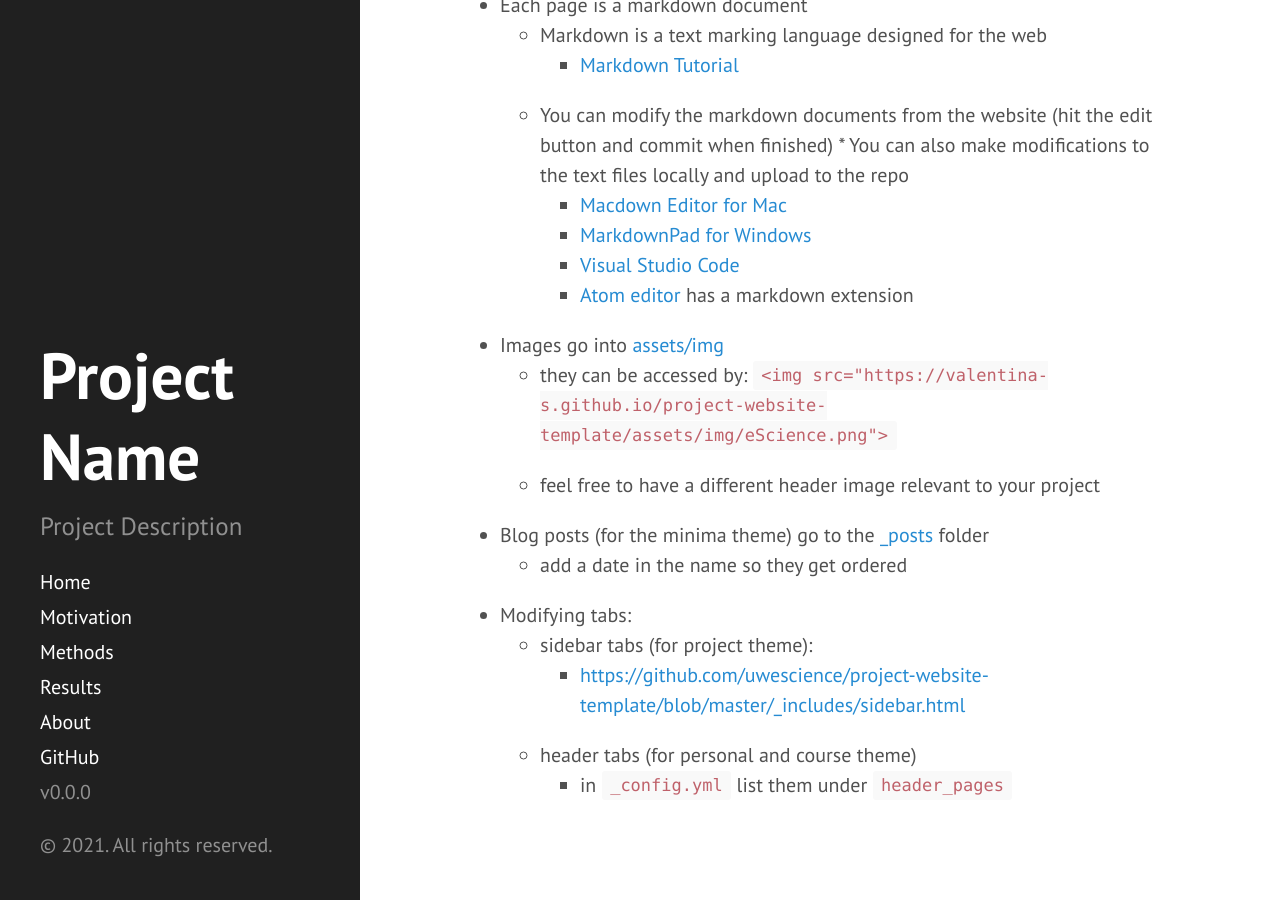
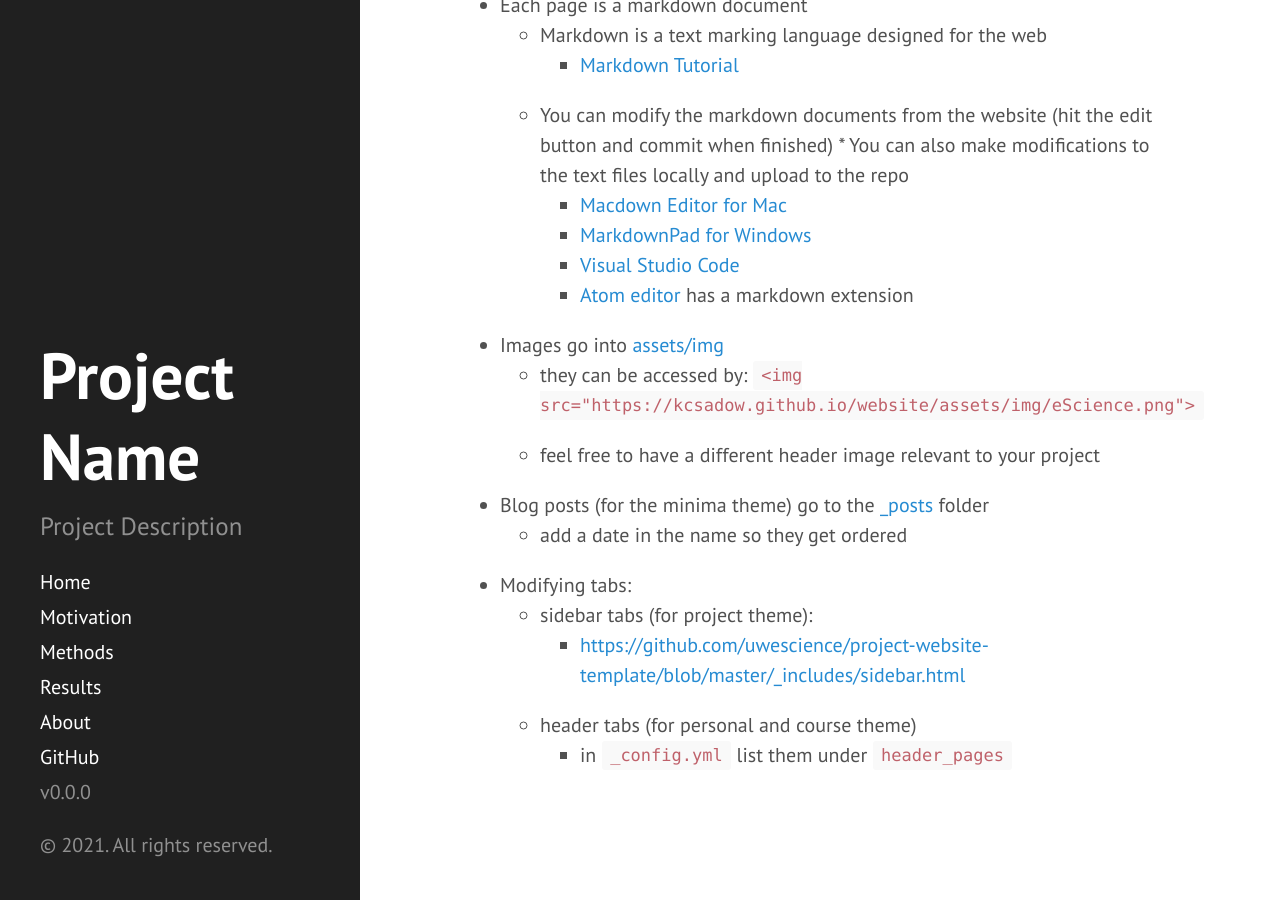
Before and after one commit to kcsadow/website, a Jekyll site: the page built from index.md, in a window 1280 px wide and 900 px high, scrolled down 1469 px. Built offline with Jekyll 4.4.1, drawn with Linux system fonts in a browser that asks for light colours; the list of posts is cut into pages by our own code.

Commit message:
updated path

```diff
--- a/_config.yml
+++ b/_config.yml
@@ -8,8 +8,8 @@ permalink:        pretty
 title:            Project Name
 tagline:          ''
 description:      'Project Description'
-url:              "https://valentina-s.github.io"
-baseurl:          "/project-website-template"
+url:              "https://kcsadow.github.io"
+baseurl:          "/website"
 
 
 paginate:         5
@@ -18,4 +18,4 @@ paginate:         5
 version:          0.0.0
 
 github:
-  repo:           https://github.com/valentina-s/project-website-template/
+  repo:           https://github.com/kcsadow/website/
```
